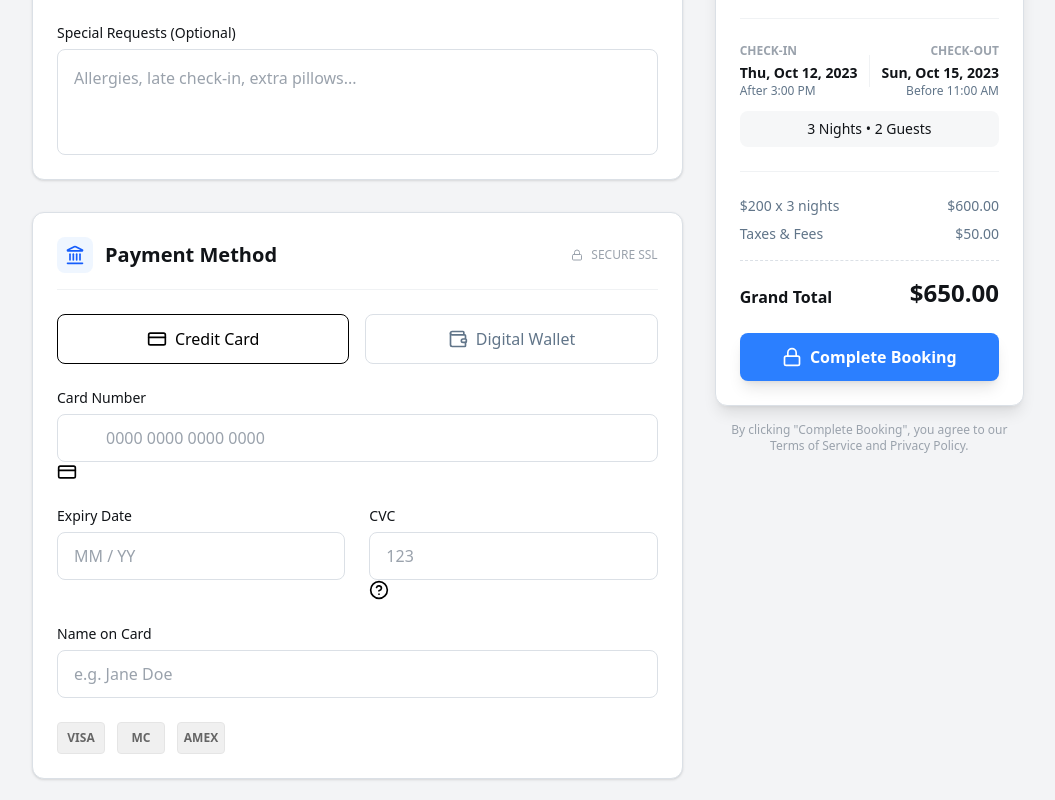
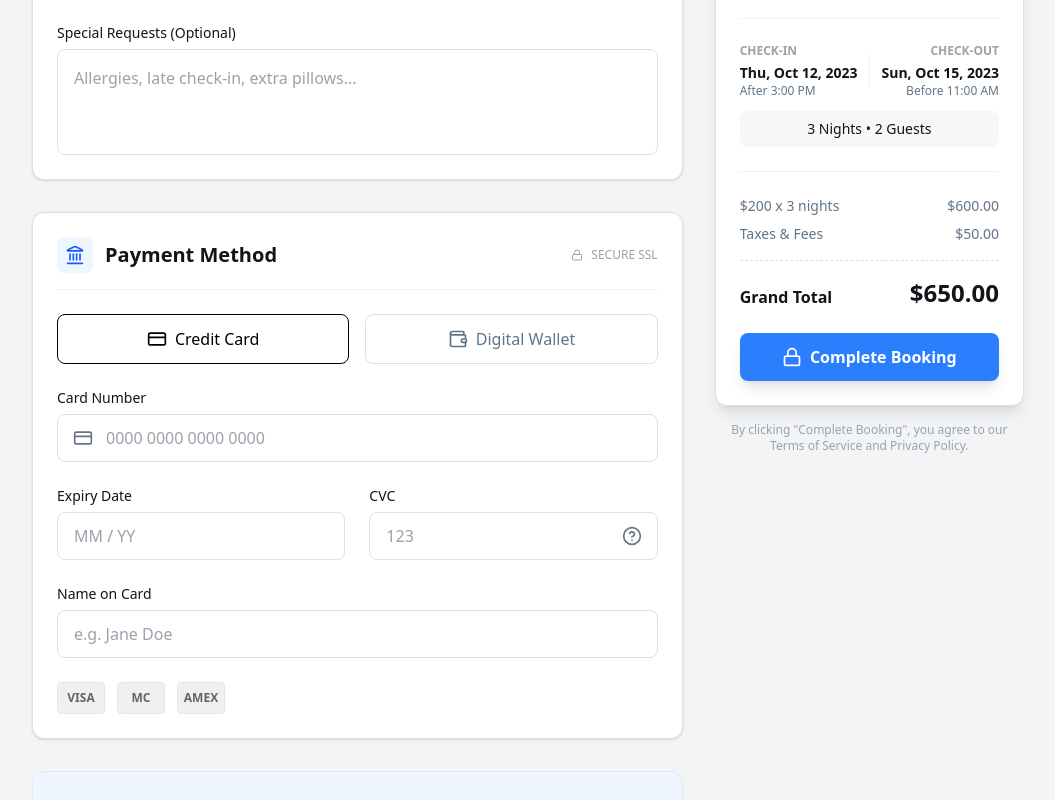
Before and after one commit to phanreach/Hotel-Management-System, a Next.js app: page /confirm-booking in a window 1280 px wide. Shown: the part 464-1264 px from the top of the page, without its empty margins (112-1167 px from the left). Built offline with nearby package versions, Linux system fonts and the light colour scheme.

Commit message:
feat: improve input field styling and icon positioning in payment method component

```diff
--- a/components/payment-method.tsx
+++ b/components/payment-method.tsx
@@ -71,13 +71,19 @@ export default function PaymentMethod() {
             </label>
             <div className="relative">
               <input
-                className="h-12 w-full rounded-lg border border-[#dbe0e6] bg-white pl-12 pr-4 text-base text-[#111418] placeholder-[#9aa2ac] focus:border-primary focus:ring-1 focus:ring-primary outline-none transition-all"
+                className="h-12 w-full rounded-lg border border-[#dbe0e6] bg-white pl-12 pr-4
+               text-base text-[#111418] placeholder-[#9aa2ac]
+               focus:border-primary focus:ring-1 focus:ring-primary
+               outline-none transition-all"
                 id="card-number"
                 placeholder="0000 0000 0000 0000"
                 type="text"
               />
 
-              <CreditCard size={20} className="text-grey-600" />
+              <CreditCard
+                size={20}
+                className="absolute left-4 top-1/2 -translate-y-1/2 text-gray-500"
+              />
             </div>
           </div>
 
@@ -102,13 +108,19 @@ export default function PaymentMethod() {
             </label>
             <div className="relative">
               <input
-                className="h-12 w-full rounded-lg border border-[#dbe0e6] bg-white px-4 text-base text-[#111418] placeholder-[#9aa2ac] focus:border-primary focus:ring-1 focus:ring-primary outline-none transition-all"
+                className="h-12 w-full rounded-lg border border-[#dbe0e6] bg-white
+               px-4 pr-12 text-base text-[#111418] placeholder-[#9aa2ac]
+               focus:border-primary focus:ring-1 focus:ring-primary
+               outline-none transition-all"
                 id="cvc"
                 placeholder="123"
                 type="text"
               />
 
-              <HelpCircle size={20} className="text-grey-600" />
+              <HelpCircle
+                size={20}
+                className="absolute right-4 top-1/2 -translate-y-1/2 text-gray-500 cursor-pointer"
+              />
             </div>
           </div>
 
```
